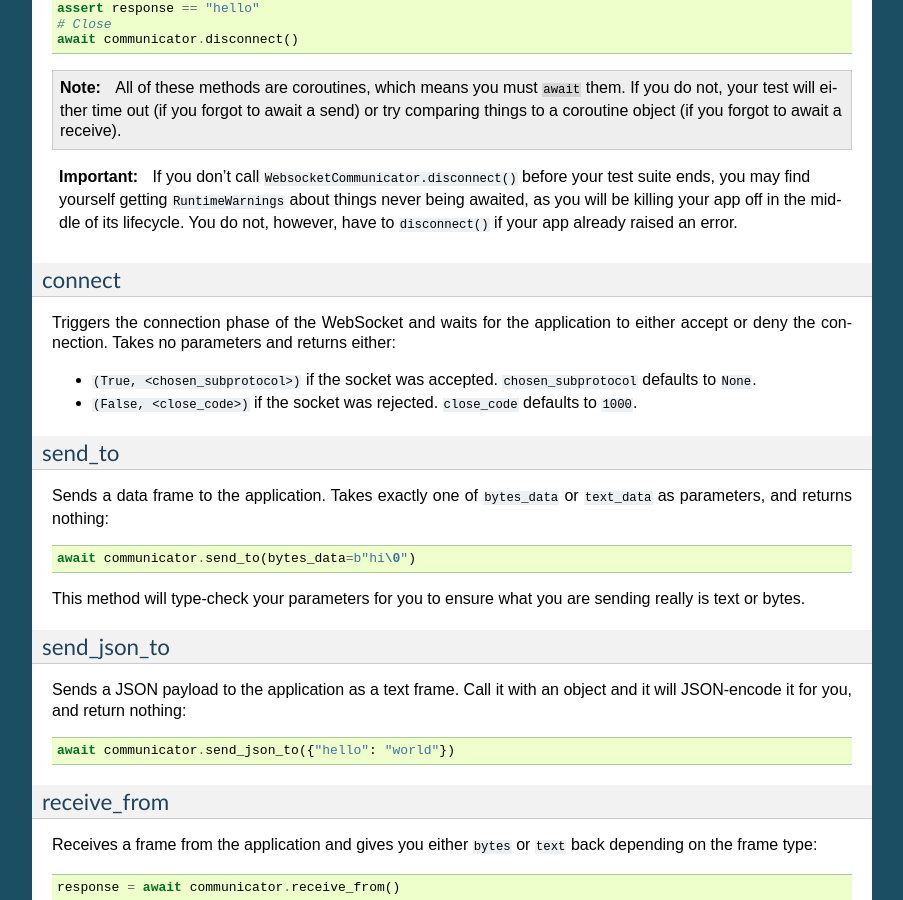
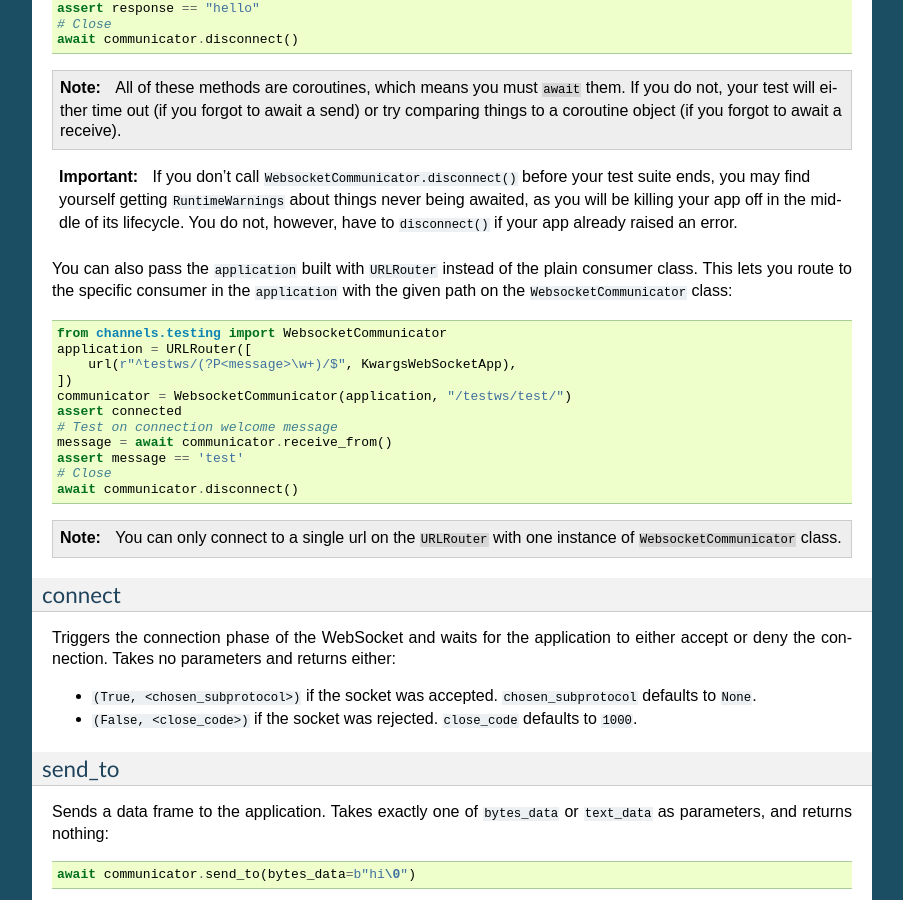
Before and after one commit to phillipchain/DjangoChannels, a Sphinx documentation site: the page built from docs/topics/testing.rst, in a window 1280 px wide and 900 px high, scrolled down 2909 px. Shown: the whole window, without its empty margins (198-1101 px from the left). Built offline with Sphinx 7.4.7, drawn with Linux system fonts in a browser that asks for light colours.

Commit message:
Fixed #983: Test and Documentation for WebSocketCommunicator with URLRouter

```diff
--- a/docs/topics/testing.rst
+++ b/docs/topics/testing.rst
@@ -188,6 +188,27 @@ application, as shown in this example::
     middle of its lifecycle. You do not, however, have to ``disconnect()`` if
     your app already raised an error.
 
+You can also pass the ``application`` built with ``URLRouter`` instead of the
+plain consumer class. This lets you route to the specific consumer in the
+``application`` with the given path on the ``WebsocketCommunicator`` class::
+
+    from channels.testing import WebsocketCommunicator
+    application = URLRouter([
+        url(r"^testws/(?P<message>\w+)/$", KwargsWebSocketApp),
+    ])
+    communicator = WebsocketCommunicator(application, "/testws/test/")
+    assert connected
+    # Test on connection welcome message
+    message = await communicator.receive_from()
+    assert message == 'test'
+    # Close
+    await communicator.disconnect()
+
+.. note::
+
+    You can only connect to a single url on the ``URLRouter`` with one
+    instance of ``WebsocketCommunicator`` class.
+
 connect
 ~~~~~~~
 
```
Also changed, not shown: 1 other file.
